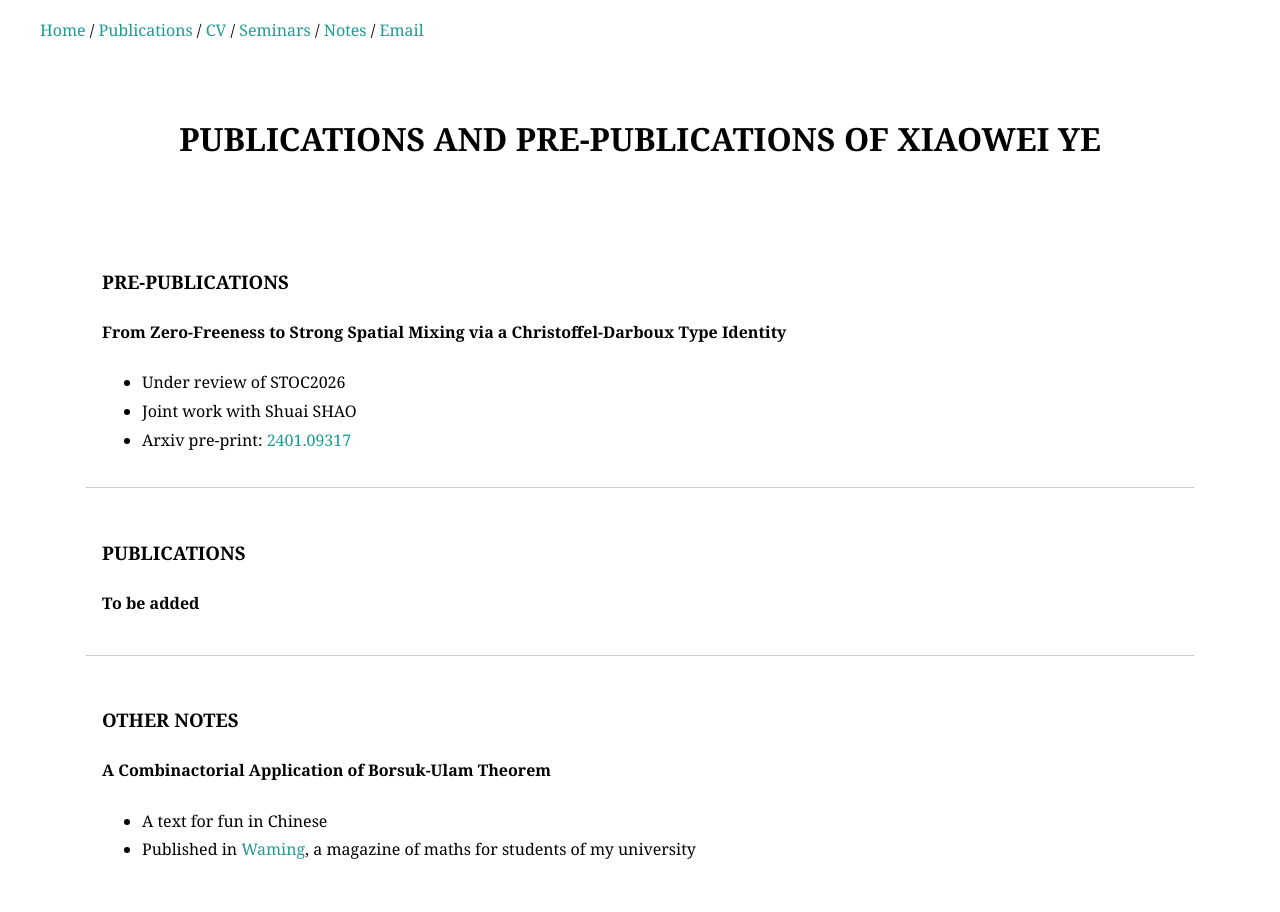
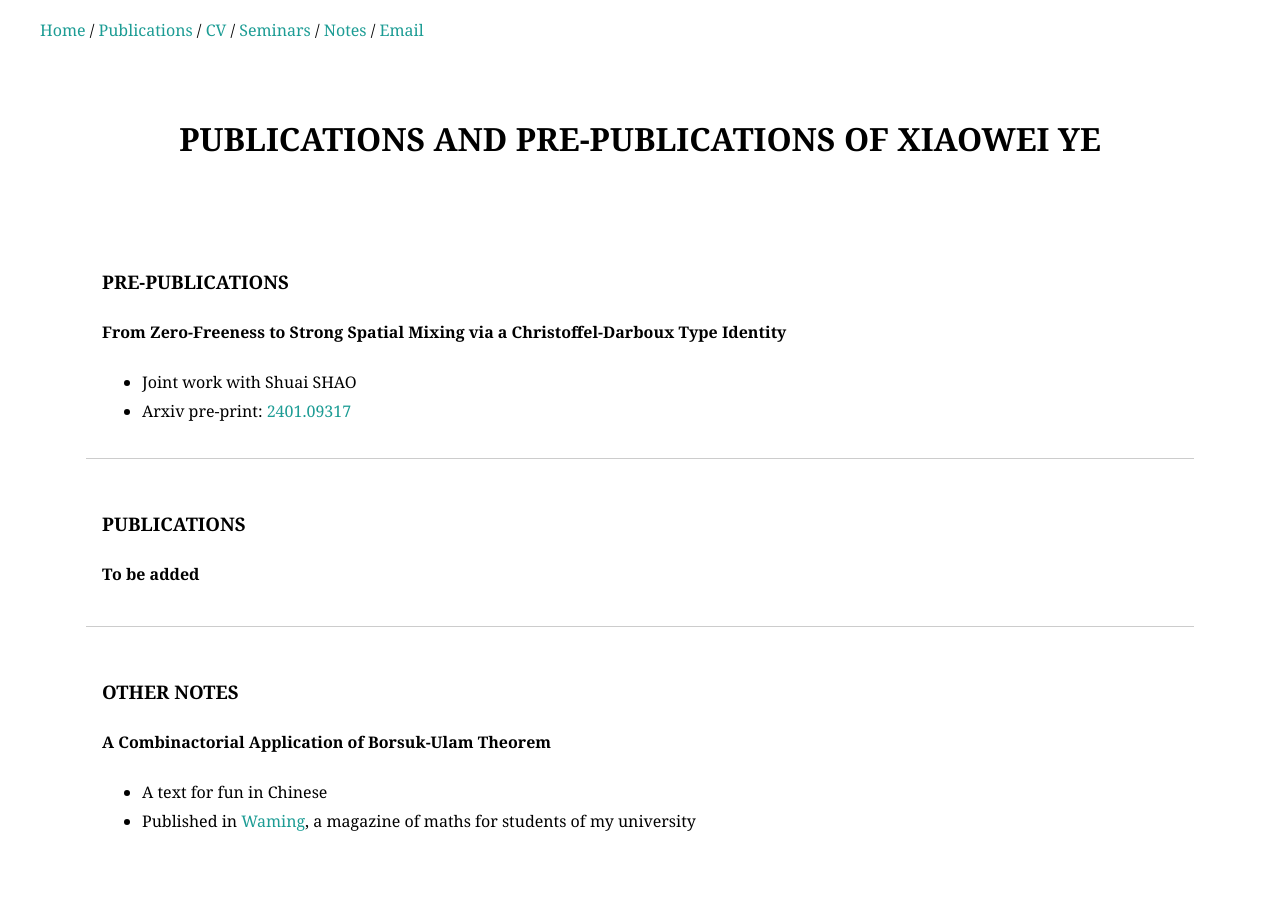
Before and after one commit to XiaoweiYEXavier/XiaoweiYEXavier.github.io, a Jekyll site: the page Publications/index.html, which Jekyll copies as it is, in a window 1280 px wide. Built offline with Jekyll 4.4.1, drawn with Linux system fonts in a browser that asks for light colours; nearby versions of some CDN libraries; some web fonts are replaced.

Commit message:
Update publication status in index.html
Removed outdated submission status for a publication.

```diff
--- a/Publications/index.html
+++ b/Publications/index.html
@@ -26,7 +26,6 @@
         <div class='column'>
           <h4>From Zero-Freeness to Strong Spatial Mixing via a Christoffel-Darboux Type Identity</h4>
 		<ul>
-	        		<li>Under review of STOC2026</a></li>
 		        	<li>Joint work with Shuai SHAO</a></li>
 			        <li>Arxiv pre-print: <a href="https://arxiv.org/abs/2401.09317">2401.09317</a></li>
 	    		</ul>
```
